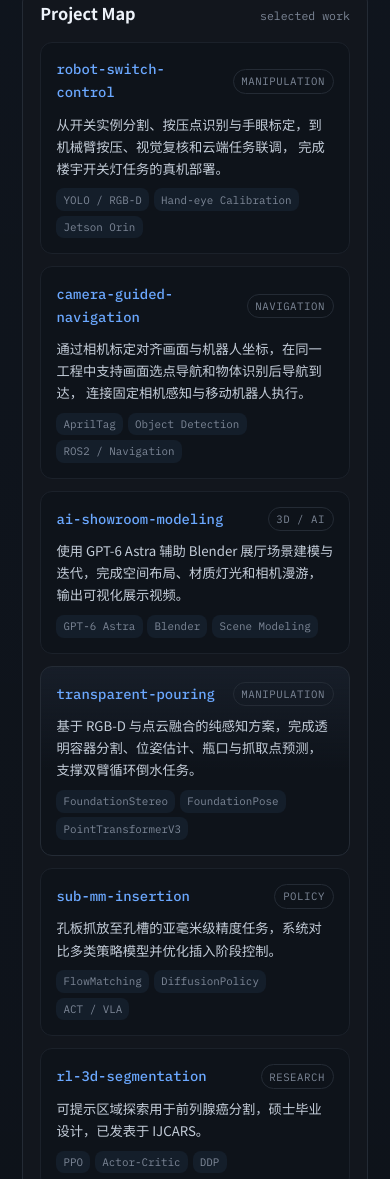
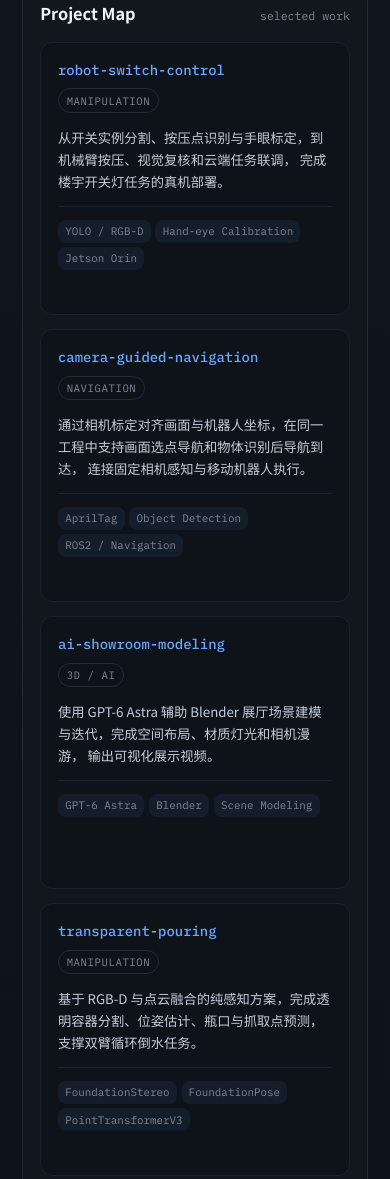
Before and after one commit to JQ-Sakura/jq-sakura.github.io, a plain HTML site: page index.html in a window 390 px wide. Shown: the part 2055-3234 px from the top of the page. Drawn offline with Linux system fonts and the light colour scheme.

Commit message:
Align Project Map cards and responsive spacing

```diff
--- a/index.html
+++ b/index.html
@@ -22,7 +22,7 @@
       href="https://fonts.googleapis.com/css2?family=IBM+Plex+Mono:wght@400;500;600&family=Noto+Sans+SC:wght@400;500;700;800&display=swap"
       rel="stylesheet"
     />
-    <link rel="stylesheet" href="styles.css?v=20261022-a" />
+    <link rel="stylesheet" href="styles.css?v=20261022-map" />
     <script>
       // Set before first paint so reveal animations never hide content when JS is off.
       document.documentElement.classList.add('js');
@@ -168,7 +168,7 @@
             </div>
 
             <div class="overview-grid">
-              <section class="overview-panel">
+              <section class="overview-panel" id="project-map">
                 <div class="panel-head">
                   <h2>Project Map</h2>
                   <span>selected work</span>
@@ -222,7 +222,7 @@
                     </ul>
                   </article>
 
-                  <article class="repo-card repo-card-featured">
+                  <article class="repo-card">
                     <div class="repo-topline">
                       <a class="repo-name" href="#project-pouring">transparent-pouring</a>
                       <span class="repo-flag">Manipulation</span>
--- a/styles.css
+++ b/styles.css
@@ -452,15 +452,17 @@ ul {
 
 .repo-grid {
   display: grid;
-  grid-template-columns: repeat(auto-fill, minmax(232px, 1fr));
-  gap: 0.75rem;
+  grid-template-columns: repeat(auto-fit, minmax(min(100%, 240px), 1fr));
+  grid-auto-rows: 1fr;
+  gap: 0.85rem;
 }
 
 .repo-card {
-  display: grid;
-  gap: 0.55rem;
-  align-content: start;
-  padding: 0.95rem;
+  display: flex;
+  flex-direction: column;
+  min-width: 0;
+  gap: 0.85rem;
+  padding: 1.05rem;
   background: var(--panel-soft);
   border: 1px solid var(--border-soft);
   border-radius: var(--radius-md);
@@ -472,24 +474,17 @@ ul {
   transform: translateY(-2px);
 }
 
-.repo-card-featured {
-  grid-column: 1 / -1;
-  border-color: var(--border);
-  background: linear-gradient(
-    180deg,
-    rgba(107, 168, 255, 0.05),
-    var(--panel-soft) 55%
-  );
-}
-
 .repo-topline {
   display: flex;
-  align-items: center;
-  justify-content: space-between;
-  gap: 0.6rem;
+  flex-direction: column;
+  align-items: flex-start;
+  gap: 0.5rem;
 }
 
 .repo-name {
+  max-width: 100%;
+  overflow-wrap: anywhere;
+  line-height: 1.5;
   color: var(--accent);
   font-family: var(--font-mono);
   font-size: 0.87rem;
@@ -521,6 +516,11 @@ ul {
 .repo-meta-list {
   display: flex;
   flex-wrap: wrap;
+  align-content: flex-start;
+  min-height: 5.7rem;
+  margin-top: auto;
+  padding-top: 0.8rem;
+  border-top: 1px solid var(--border-soft);
   gap: 0.3rem;
 }
 
```
